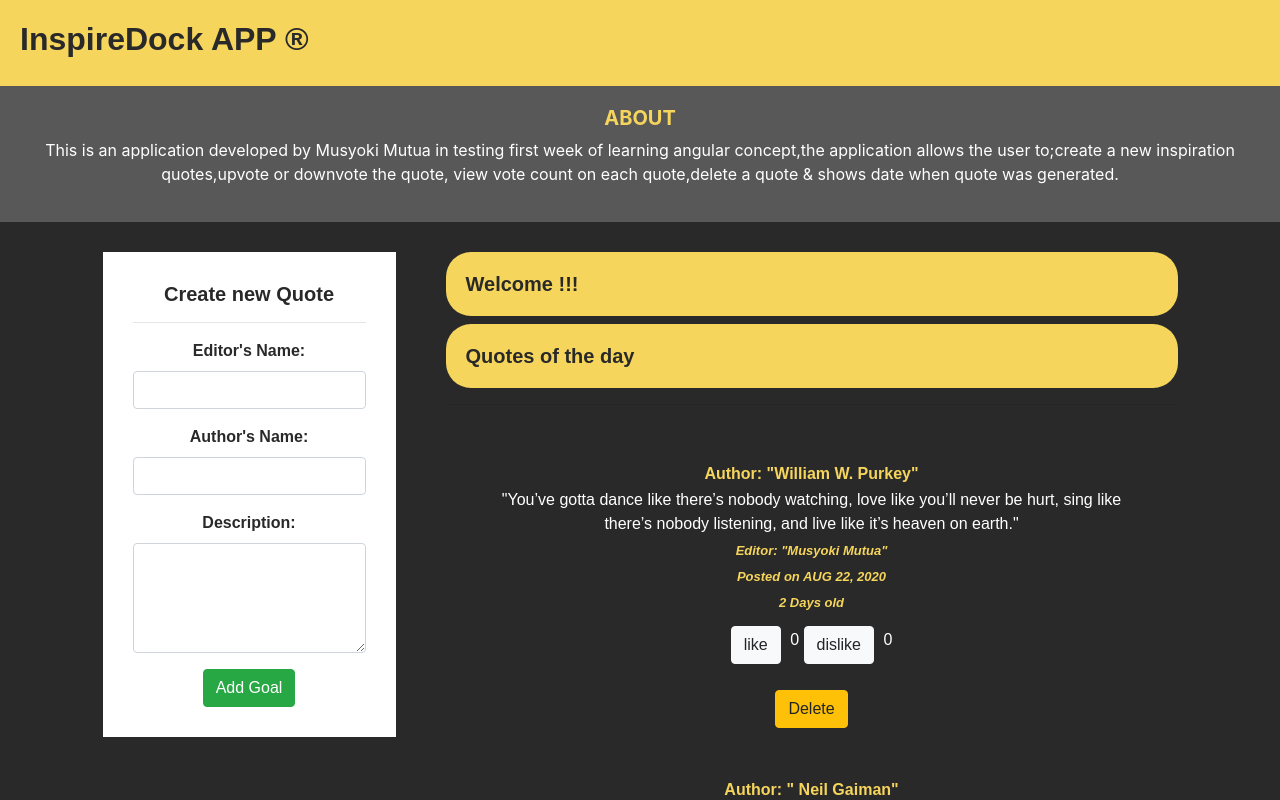
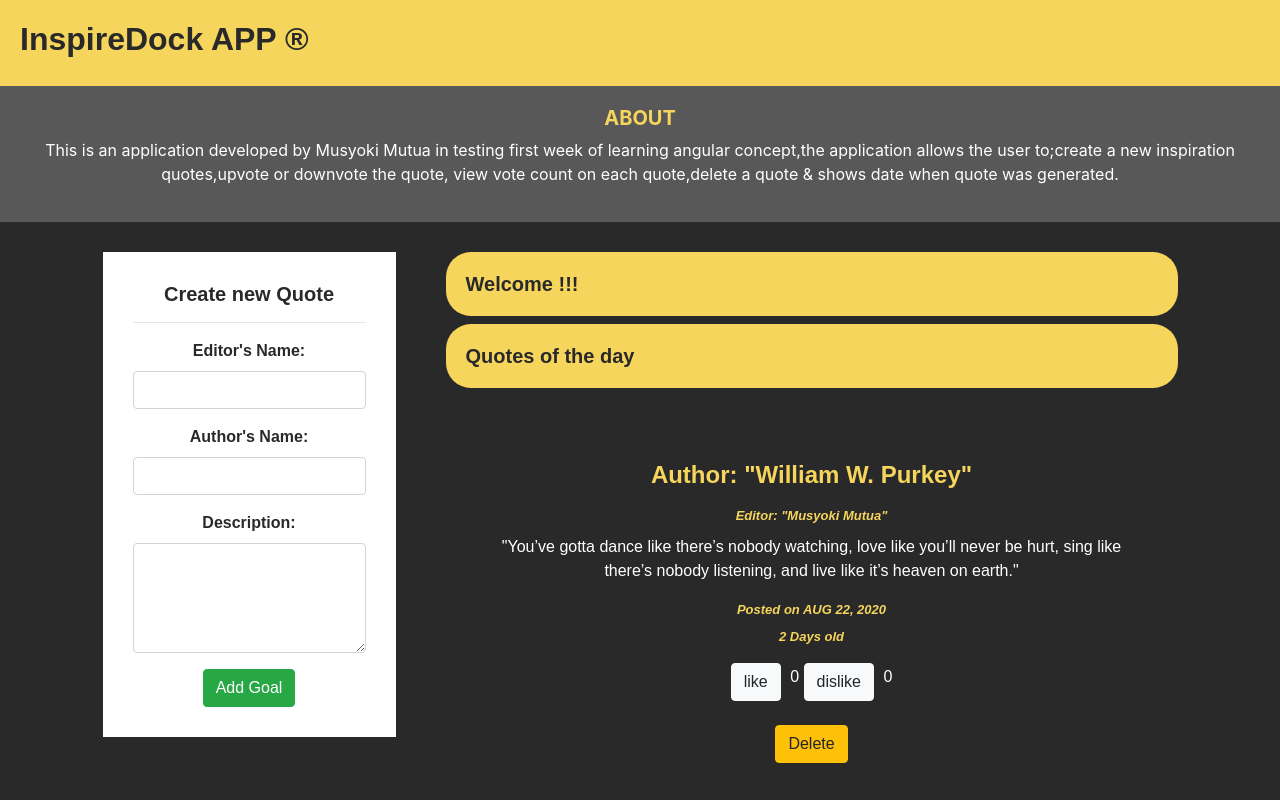
Before and after one commit to msyoki/Angular-week-1-IP, an Angular app: page / in a window 1280 px wide. Shown: the top 800 px of the page. Built offline with nearby package versions, Linux system fonts and the light colour scheme.

Commit message:
add content tag update

```diff
--- a/src/app/quote/quote.component.html
+++ b/src/app/quote/quote.component.html
@@ -4,7 +4,6 @@
 <div class=" about ">
     <h5>ABOUT</h5>
     <p>This is an application developed by Musyoki Mutua in testing first week of learning angular concept,the application allows the user to;create a new inspiration quotes,upvote or downvote the quote, view vote count on each quote,delete a quote & shows date when quote was generated.</p>
-    <!-- Navbar content -->
 </div>
 <!-------------->
 
@@ -17,32 +16,15 @@
         <h5>Quotes of the day</h5>
         <hr>
         <div class="container"id="table">
-            <table *ngFor='let quote of quotes'>
-                <tr>
-                    <th><span>Author: "{{quote.authorName}}"</span></th>
-                </tr>
-
-                <tr>
-                    <td>"{{quote.description}}"</td>
-                </tr>
-                <tr>
-                    <th><i>Editor: "{{quote.editorName}}"</i></th>
-                </tr>
-                <tr>
-                    <td><i>Posted on {{quote.postDate|date|uppercase}}</i></td>
-                </tr>
-                <tr>
-                    <td><i>{{quote.postDate|dateCount}} Days old</i></td>
-                </tr>
-                <tr>
-                    <td><app-likes></app-likes></td>
-                </tr><br>
-
-                <tr>
-                    <td><app-quote-details (isComplete) = 'completeQuote($event,i)'></app-quote-details></td>
-                </tr><br><br>
-
-            </table>
+            <div *ngFor='let quote of quotes' id="quote">
+                <h4><span>Author: "{{quote.authorName}}"</span></h4>
+                <h4><i>Editor: "{{quote.editorName}}"</i></h4>
+                <p>"{{quote.description}}"</p>
+                <h6><i>Posted on {{quote.postDate|date|uppercase}}</i></h6>
+                <h6><i>{{quote.postDate|dateCount}} Days old</i></h6>
+                <app-likes></app-likes><br><br>
+                <app-quote-details (isComplete) = 'completeQuote($event,i)'></app-quote-details><br><br><br>
+            </div>
         </div>
     </div>
 </div>
```
